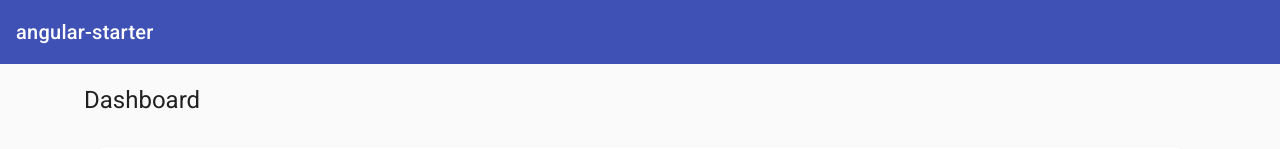
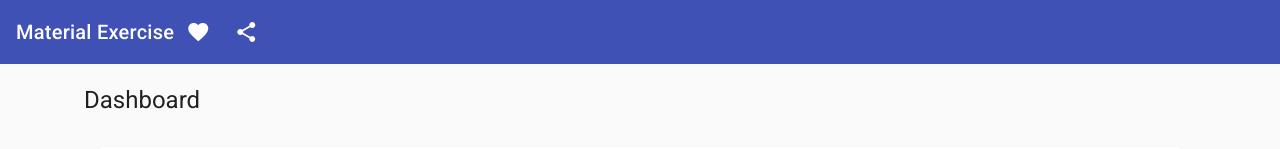
Before and after one commit to saroj8455/angular-material-starter, an Angular app: page /dashboard in a window 1280 px wide. Shown: the top 149 px of the page. Built offline with nearby package versions, Linux system fonts and the light colour scheme.

Commit message:
Update navbar.component.html

```diff
--- a/src/app/navbar/navbar.component.html
+++ b/src/app/navbar/navbar.component.html
@@ -19,9 +19,15 @@
       *ngIf="isHandset$ | async">
       <mat-icon aria-label="Side nav toggle icon">menu</mat-icon>
     </button>
-      <span>angular-starter</span>
+      <span>Material Exercise</span>
+      <span class="example-spacer"></span>
+      <button mat-icon-button class="example-icon favorite-icon" aria-label="Example icon-button with heart icon">
+        <mat-icon>favorite</mat-icon>
+      </button>
+      <button mat-icon-button class="example-icon" aria-label="Example icon-button with share icon">
+        <mat-icon>share</mat-icon>
+      </button>
     </mat-toolbar>
-    <!-- Add Content Here -->
     <div class="container">
       <router-outlet></router-outlet>
     </div>
```
Lines whose indentation alone changed are shown as unchanged.
